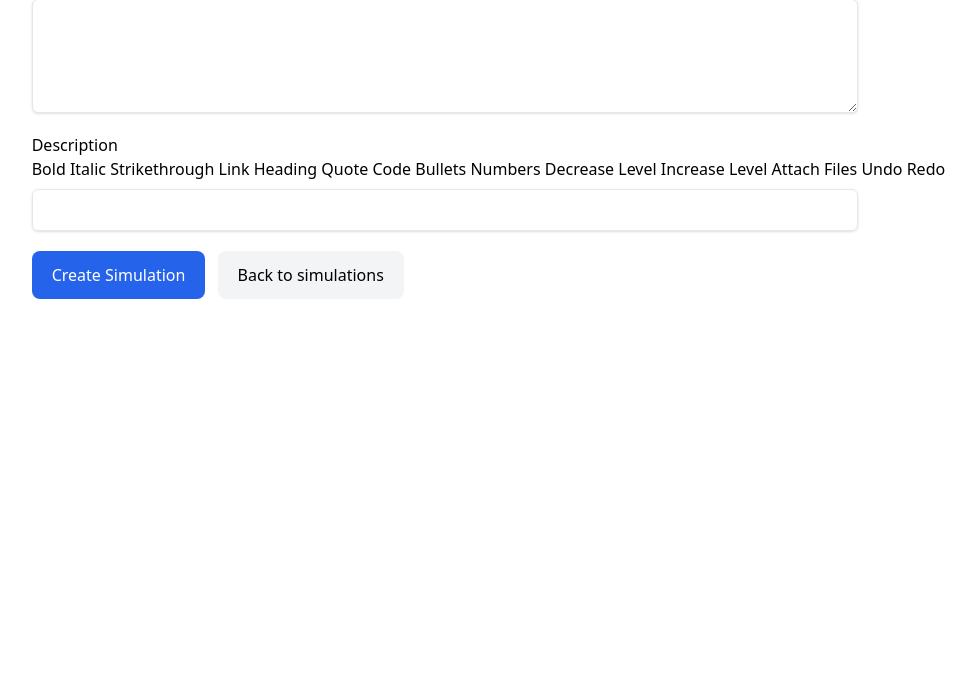
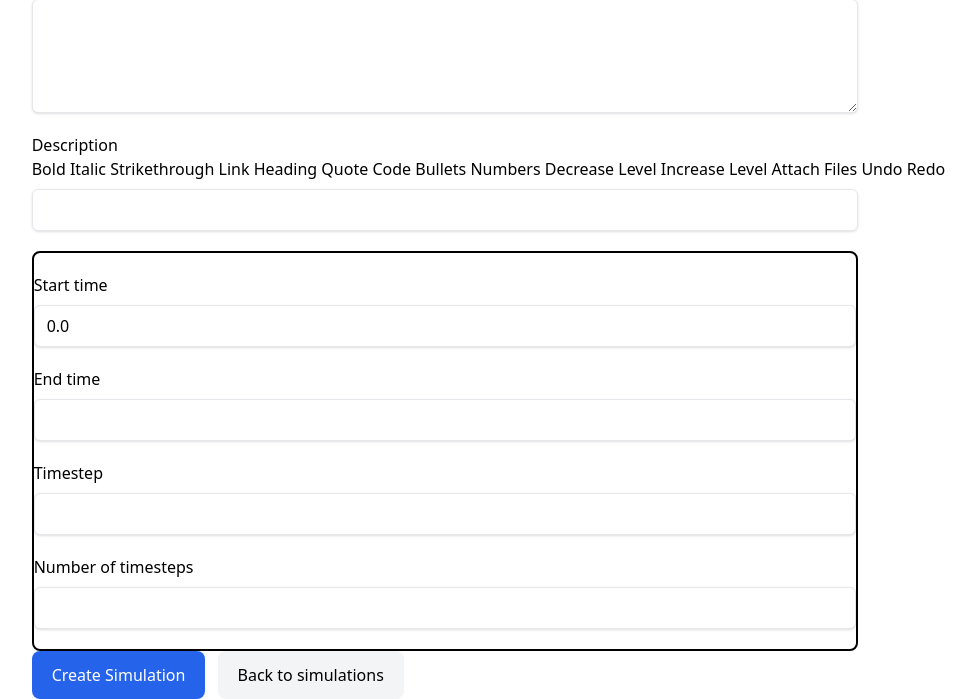
Before and after one commit to CountryRoadsTech/PhysicsSimulation, a Rails app: page /simulations/new in a window 1280 px wide. Shown: the part 205-904 px from the top of the page, without its empty margins (195-1171 px from the left). Before the commit the page ends 504 px from the top, so only its background shows below. Run offline with Rails 7, Linux system fonts and the light colour scheme; style sheets or scripts are compiled from the project's sources; some libraries are stand-ins or nearby versions.

Commit message:
Configured simulation to accept nested attributes for universe

```diff
--- a/app/controllers/simulations_controller.rb
+++ b/app/controllers/simulations_controller.rb
@@ -15,6 +15,7 @@ class SimulationsController < ApplicationController
   # GET /simulations/new
   def new
     @simulation = Simulation.new
+    @simulation.build_universe
   end
 
   # GET /simulations/1/edit
@@ -64,6 +65,7 @@ class SimulationsController < ApplicationController
   # Use callbacks to share common setup or constraints between actions.
   def set_simulation
     @simulation = Simulation.friendly.find(params[:id])
+    @universe = @simulation.universe
   rescue ActiveRecord::RecordNotFound
     # Render the 404 page if a slug was used that doesn't match any records.
     render file: "#{Rails.root}/public/404.html", status: :not_found and return
@@ -71,6 +73,8 @@ class SimulationsController < ApplicationController
 
   # Only allow a list of trusted parameters through.
   def simulation_params
-    params.require(:simulation).permit(:name, :description)
+    params.require(:simulation).permit(:name, :description, universe_attributes: [
+      :id, :start_time, :end_time, :timestep, :number_of_timesteps
+    ])
   end
 end
--- a/app/models/physics_body.rb
+++ b/app/models/physics_body.rb
@@ -44,6 +44,7 @@
 #
 class PhysicsBody < ApplicationRecord
   belongs_to :universe, inverse_of: :physics_bodies
+
   has_rich_text :description
 
   validates_presence_of :name, :initial_position_x, :initial_position_y, :initial_position_z, :initial_velocity_x, :initial_velocity_y, :initial_velocity_z, :initial_mass
--- a/app/models/simulation.rb
+++ b/app/models/simulation.rb
@@ -17,6 +17,10 @@
 #
 class Simulation < ApplicationRecord
   has_one :universe, inverse_of: :simulation
+  has_many :physics_bodies, through: :universe
+  accepts_nested_attributes_for :universe
+  accepts_nested_attributes_for :physics_bodies
+
   has_rich_text :description
 
   validates_presence_of :name
--- a/app/views/simulations/_form.html.erb
+++ b/app/views/simulations/_form.html.erb
@@ -21,6 +21,30 @@
     <%= form.rich_text_area :description, class: "block shadow rounded-md border border-gray-200 outline-none px-3 py-2 mt-2 w-full" %>
   </div>
 
+  <div class="border-2 border-black rounded-lg">
+    <%= form.fields_for :universe do |universe_form| %>
+    <div class="my-5">
+      <%= universe_form.label :start_time %>
+      <%= universe_form.text_field :start_time, class: "block shadow rounded-md border border-gray-200 outline-none px-3 py-2 mt-2 w-full" %>
+    </div>
+
+    <div class="my-5">
+      <%= universe_form.label :end_time %>
+      <%= universe_form.text_field :end_time, class: "block shadow rounded-md border border-gray-200 outline-none px-3 py-2 mt-2 w-full" %>
+    </div>
+
+    <div class="my-5">
+      <%= universe_form.label :timestep %>
+      <%= universe_form.text_field :timestep, class: "block shadow rounded-md border border-gray-200 outline-none px-3 py-2 mt-2 w-full" %>
+    </div>
+
+    <div class="my-5">
+      <%= universe_form.label :number_of_timesteps %>
+      <%= universe_form.number_field :number_of_timesteps, class: "block shadow rounded-md border border-gray-200 outline-none px-3 py-2 mt-2 w-full" %>
+    </div>
+    <% end %>
+  </div>
+
   <div class="inline">
     <%= form.submit class: "rounded-lg py-3 px-5 bg-blue-600 text-white inline-block font-medium cursor-pointer" %>
   </div>
```
Also changed, not shown: app/controllers/universes_controller.rb (+0 -9 lines), app/models/universe.rb (+27 -0 lines).
